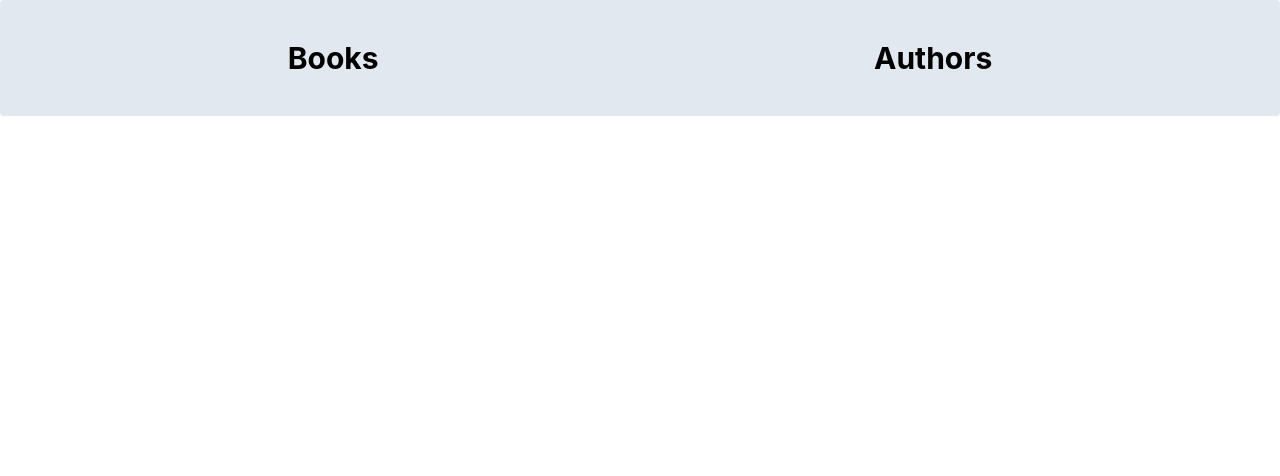
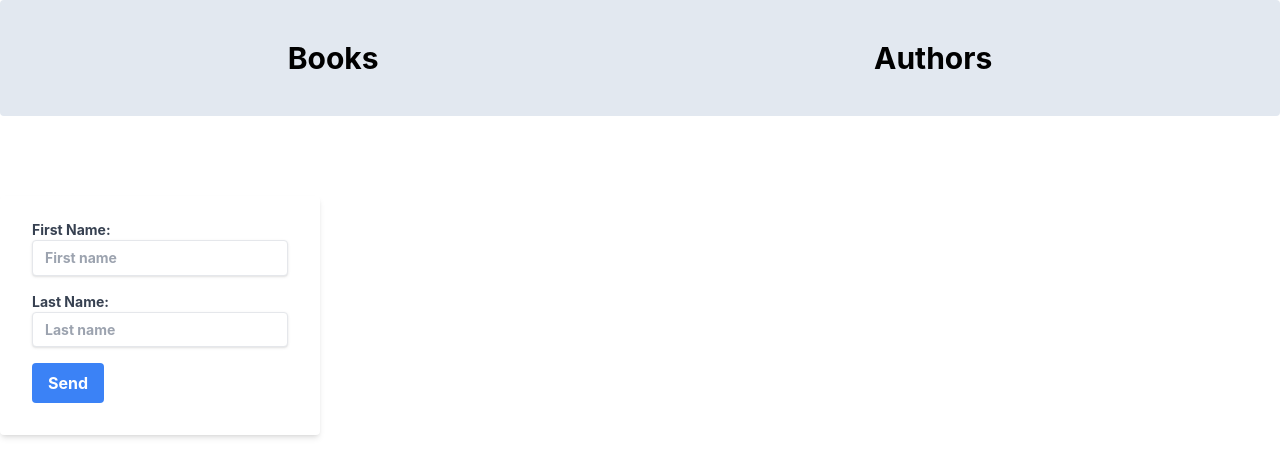
Before and after one commit to miguel-hv/books-frontend, a React (Create React App) app: page /author/add in a window 1280 px wide. Shown: the top 476 px of the page. Built offline with nearby package versions, Linux system fonts and the light colour scheme; no server answers.

Commit message:
FEAT: author post

```diff
--- a/src/App.jsx
+++ b/src/App.jsx
@@ -2,9 +2,9 @@ import './App.css';
 import { BrowserRouter as Router, Routes, Route } from 'react-router-dom';
 
 import { Navbar } from './components';
-import { Authors, Books, Author, Book } from './pages';
+import { Authors, Books, Author, Book, CreateAuthor } from './pages';
 
-// export const BASE_URL = "http://localhost:3001";
+// export const BASE_URL = "http://localhost:4000";
 export const BASE_URL = 'https://soamee-api.herokuapp.com';
 
 const App = () => {
@@ -17,6 +17,7 @@ const App = () => {
         <Route path="/authors" element={<Authors/>}/>
         <Route path="/book/:id" element={<Book/>}/>
         <Route path="/author/:id" element={<Author/>}/>
+        <Route path="/author/add" element={<CreateAuthor/>}/>
       </Routes>
     </Router>
   );
--- a/src/components/BookCard.jsx
+++ b/src/components/BookCard.jsx
@@ -4,11 +4,13 @@ const BookCard = ({title, description, id}) => {
 
     if(description && description.length){
         Description = (
-            <p className="font-normal text-gray-700 dark:text-gray-400">
-                {description.map(e => (
+
+                description.map(e => (
+                    <p className="font-normal text-gray-700 dark:text-gray-400">
                     `${e.first_name} ${e.last_name}`
-                    ))}
-            </p>
+                    </p>
+                    ))
+
         );
     }
     return(
--- a/src/components/Navbar.jsx
+++ b/src/components/Navbar.jsx
@@ -7,14 +7,14 @@ const Navbar = () => {
                 <NavLink to="/"
                      className={({ isActive }) => (isActive ? 'text-purple-700' : 'inactive')}
                 >
-                    <h2>Books</h2>
+                    <p>Books</p>
                 </NavLink>
             </div>
             <div>
                 <NavLink to="/authors"
                      className={({ isActive }) => (isActive ? 'text-purple-700' : 'inactive')}
                 >
-                    <h2>Authors</h2>
+                    <p>Authors</p>
                 </NavLink>
             </div>
         </nav>
--- a/src/pages/Authors.jsx
+++ b/src/pages/Authors.jsx
@@ -3,6 +3,7 @@ import Banner from "../components/Banner";
 import Grid from "../components/Grid";
 import AuthorCard from "../components/AuthorCard";
 import { BASE_URL } from "../App";
+import { NavLink } from "react-router-dom";
 
 const Authors = () => {
 
@@ -18,8 +19,9 @@ const Authors = () => {
 
     const [ authorsList, setAuthorsList ] = useState([]);
 
+    let AuthorsGrid;
     if (authorsList.length) {
-        return (
+        AuthorsGrid = (
             <Grid>
                 {authorsList.map(e => {
                     let full_name = `${e.first_name} ${e.last_name}`;
@@ -30,13 +32,26 @@ const Authors = () => {
             </Grid>
         );
     } else {
-        return (
+        AuthorsGrid = (
             <Banner>
                 Sorry, we were not able to find any authors &#128531;
             </Banner>
         );
     }
 
+    return (
+        <>
+            <div>
+                <NavLink to="/author/add"
+                    className="bg-blue-500 hover:bg-blue-700 font-bold py-2 px-4 ml-4 text-white rounded focus:outline-none focus:shadow-outline active"
+                >
+                    Add new author
+                </NavLink>
+            </div>
+            {AuthorsGrid}
+        </>
+    );
+
 };
 
 export default Authors;
--- /dev/null
+++ b/src/pages/createAuthor.jsx
@@ -0,0 +1,77 @@
+import { useState } from "react";
+import { BASE_URL } from "../App";
+
+const CreateAuthor = () => {
+    // const [ author, setAuthor ] = useState('');
+    const [ firstName, setFirstName ] = useState('');
+    const [ lastName, setLastName ] = useState('');
+
+    const handleFormSubmit = ev => {
+      ev.preventDefault();
+      let author = {
+        first_name: firstName,
+        last_name: lastName,
+      };
+
+      try {
+        fetch(BASE_URL+'/author', {
+            method: 'POST',
+            headers: {
+            //    'Accept': 'application/json',
+               'Content-Type': 'application/json',
+            //    'Access-Control-Allow-Origin': '*' // CORS
+            },
+            // credentials: 'include',
+            body: JSON.stringify(author)
+        })
+        .then(response => {console.log(response); return response.json();});
+        console.log(author);
+        console.log(JSON.stringify(author));
+     } catch (error) {
+         console.log('error post');
+     }
+
+      setFirstName('');
+      setLastName('');
+    }
+
+    return(
+        <div className="w-full max-w-xs">
+            <form onSubmit={handleFormSubmit} className="bg-white shadow-md rounded px-8 pt-6 pb-8 mb-4">
+                <div className="mb-4">
+                    <label className="block text-gray-700 text-sm font-bold mb-2">
+                    First Name:
+                    <input
+                        className="shadow appearance-none border rounded w-full py-2 px-3 text-gray-700 leading-tight focus:outline-none focus:shadow-outline"
+                        type="text"
+                        placeholder="First name"
+                        name="firstName"
+                        value={firstName}
+                        onChange={e => setFirstName(e.target.value)}
+                    />
+                    </label>
+                </div>
+                <div className="mb-4">
+                    <label className="block text-gray-700 text-sm font-bold mb-2">
+                    Last Name:
+                    <input
+                        className="shadow appearance-none border rounded w-full py-2 px-3 text-gray-700 leading-tight focus:outline-none focus:shadow-outline"
+                        type="text"
+                        placeholder="Last name"
+                        name="lastName"
+                        value={lastName}
+                        onChange={e => setLastName(e.target.value)}
+                    />
+                    </label>
+                </div>
+                <button
+                className="bg-blue-500 hover:bg-blue-700 text-white font-bold py-2 px-4 rounded focus:outline-none focus:shadow-outline"
+                type="submit">
+                    Send
+                </button>
+            </form>
+        </div>
+    );
+};
+
+export default CreateAuthor;
--- a/src/pages/index.js
+++ b/src/pages/index.js
@@ -2,10 +2,12 @@ import Books from "./Books";
 import Authors from "./Authors";
 import Author from "./Author";
 import Book from "./Book";
+import CreateAuthor from "./createAuthor";
 
 export {
     Books,
     Authors,
     Author,
-    Book
+    Book,
+    CreateAuthor
 }
```
